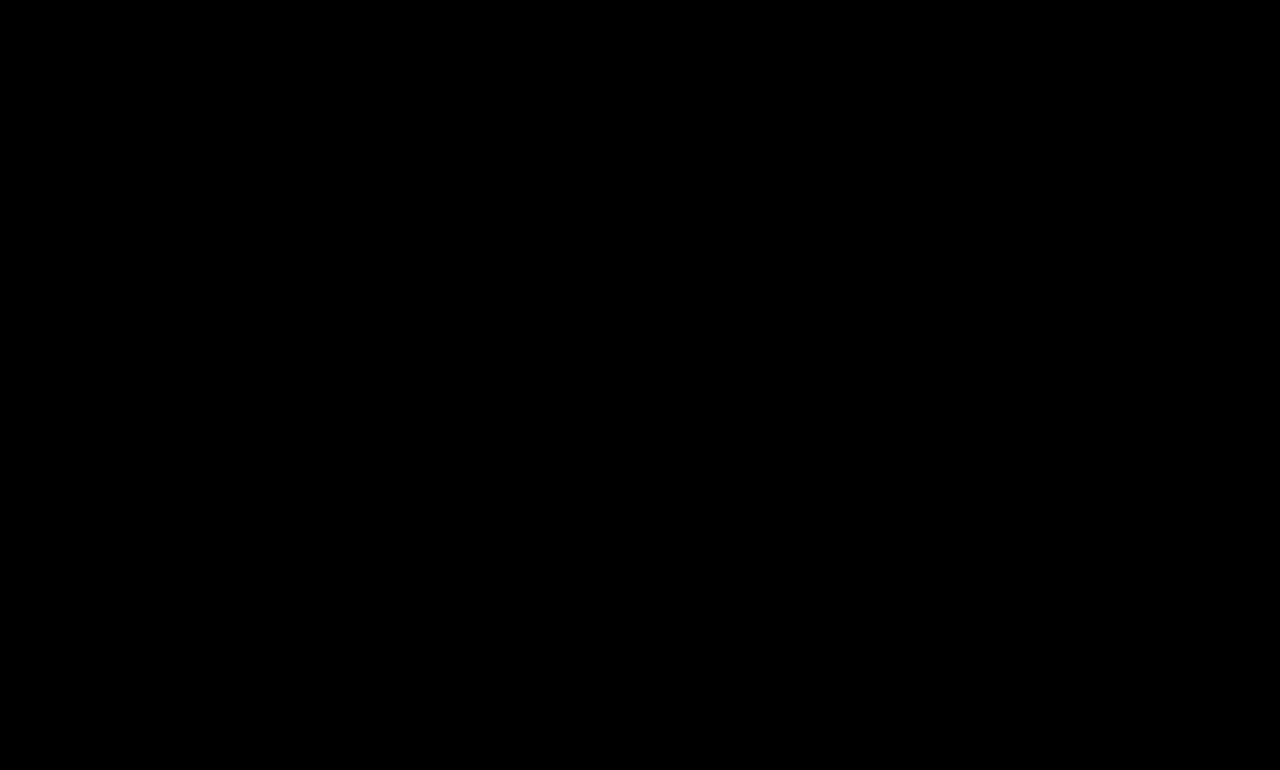
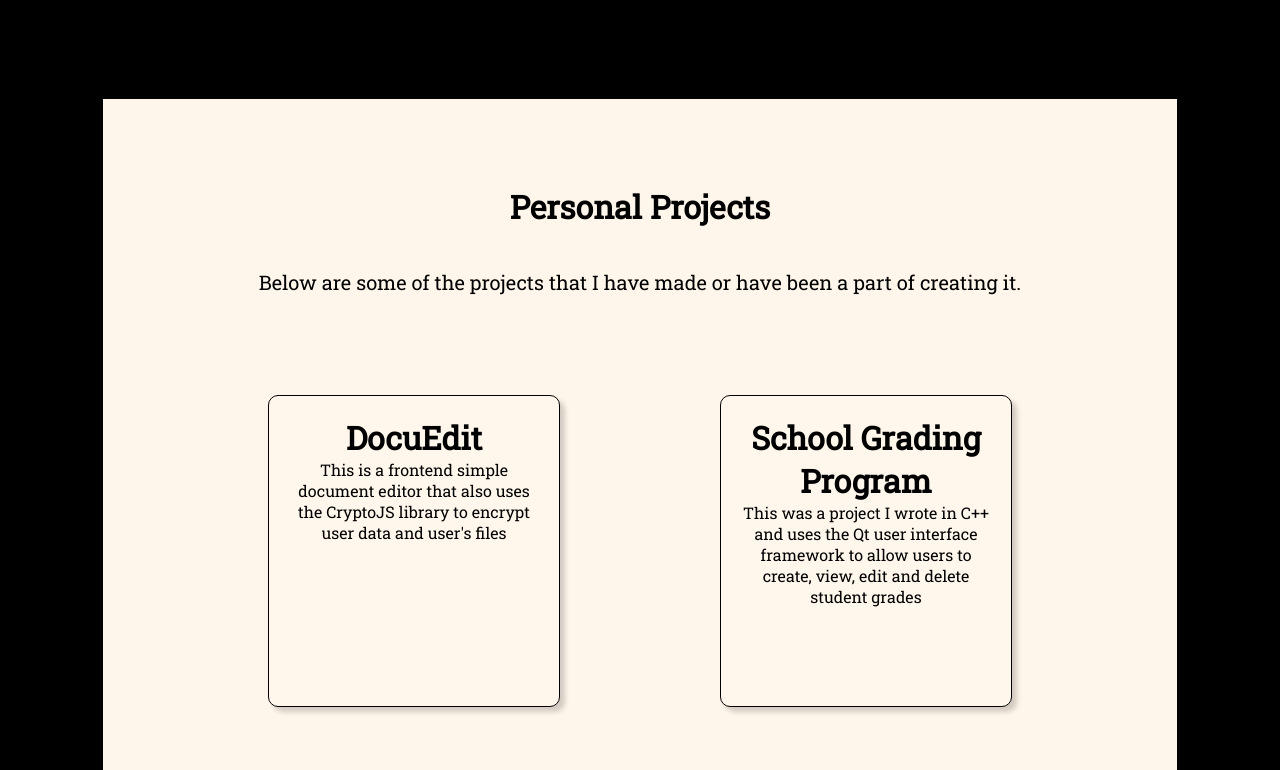
Before and after one commit to alexedwa/portfolio-website, a React (Vite) app: page / in a window 1280 px wide. Shown: the part 1410-2180 px from the top of the page. Before the commit the page ends 1416 px from the top, so only its background shows below. Built offline with nearby package versions, Linux system fonts and the light colour scheme.

Commit message:
Added projects section

```diff
--- a/src/App.jsx
+++ b/src/App.jsx
@@ -1,11 +1,13 @@
 import Header from './Header/Header.jsx'
 import About from './About/About.jsx'
+import Projects from './Projects/Projects.jsx'
 
 function App() {
   return (
     <>
       <Header />
       <About />
+      <Projects />
     </>
   )
 }
--- /dev/null
+++ b/src/ProjectCard/ProjectCard.jsx
@@ -0,0 +1,17 @@
+import PropTypes from 'prop-types'
+import styles from './ProjectCard.module.css'
+function ProjectCard(props) {
+
+    return(
+        <div className={styles.projectCard}>
+            <h1 className={styles.title}>{props.title}</h1>
+            <p className={styles.desc}>{props.desc}</p>
+        </div>
+    );
+}
+ProjectCard.propTypes = {
+    title: PropTypes.string,
+    desc: PropTypes.string,
+}
+
+export default ProjectCard
--- /dev/null
+++ b/src/ProjectCard/ProjectCard.module.css
@@ -0,0 +1,25 @@
+.projectCard {
+    border: 1px solid ;
+    border-radius: 10px;
+    box-shadow: 5px 5px 5px rgba(35, 35, 35, 0.2);
+    padding: 20px;
+    margin: 80px;
+    text-align: center;
+    max-width:250px;
+    display: inline-block;
+    background-color: rgb(255, 247, 236);
+    width: 270px;
+    height: 270px;
+    position: relative;
+    vertical-align: top;
+}
+.title{
+    font-family: 'Roboto Slab';
+    margin: 0px;
+    color: black;
+}
+.desc{
+    font-family: 'Roboto Slab';
+    margin: 0px;
+    color: black;
+}
--- /dev/null
+++ b/src/Projects/Projects.jsx
@@ -0,0 +1,33 @@
+import styles from './Projects.module.css'
+import ProjectCard from '../ProjectCard/ProjectCard';
+function Projects(){
+    return(
+        <div className={styles.projectDiv}>
+            <h1 className={styles.subtitle}>Personal Projects</h1>
+            <p className={styles.projectText}>
+                Below are some of the projects that I have made or have
+                been a part of creating it.
+            </p>
+            <div className={styles.cardDiv}>
+                <ProjectCard title="DocuEdit"
+                desc="This is a frontend simple document editor that also uses the CryptoJS library to encrypt user data and user's files"
+                />
+
+                <ProjectCard title="School Grading Program"
+                desc="This was a project I wrote in C++ and uses the Qt user interface framework to allow users to create, view, edit and delete student grades "
+                />
+
+                <ProjectCard title="My Portfolio Website"
+                desc="This is the project you are looking at right now! This is a frontend app that is built uses the JavaScript React Library"
+                />
+
+                <ProjectCard title="Evolutionary Algorithm Dashboard"
+                desc="This is a project I worked on in a team. My job was focused on the backend. I utilised the python backend framework Flask to handle requests, routing and server-side tasks"
+                />
+
+            </div>
+        </div>
+    );
+}
+
+export default Projects
--- /dev/null
+++ b/src/Projects/Projects.module.css
@@ -0,0 +1,29 @@
+.projectDiv{
+    margin-top: 8%;
+    display: flex;
+    flex-direction: column;
+    margin-left: auto;
+    margin-right: auto;
+    background-color: rgb(255, 246, 235);
+    max-height: fit-content;
+    min-height: 600px;
+    min-width: 85%;
+    max-width: 70%;
+}
+.subtitle{
+    color:rgb(0, 0, 0);
+    font-family: 'Roboto Slab';
+    text-align: center;
+    margin-top: 8%;
+    font-weight: bolder;
+}
+.projectText{
+    font-family: 'Roboto Slab';
+    font-size: 20px;
+    padding-left: 50px;
+    padding-right: 50px;
+    text-align: center;
+}
+.cardDiv{
+    text-align: center;
+}
```
